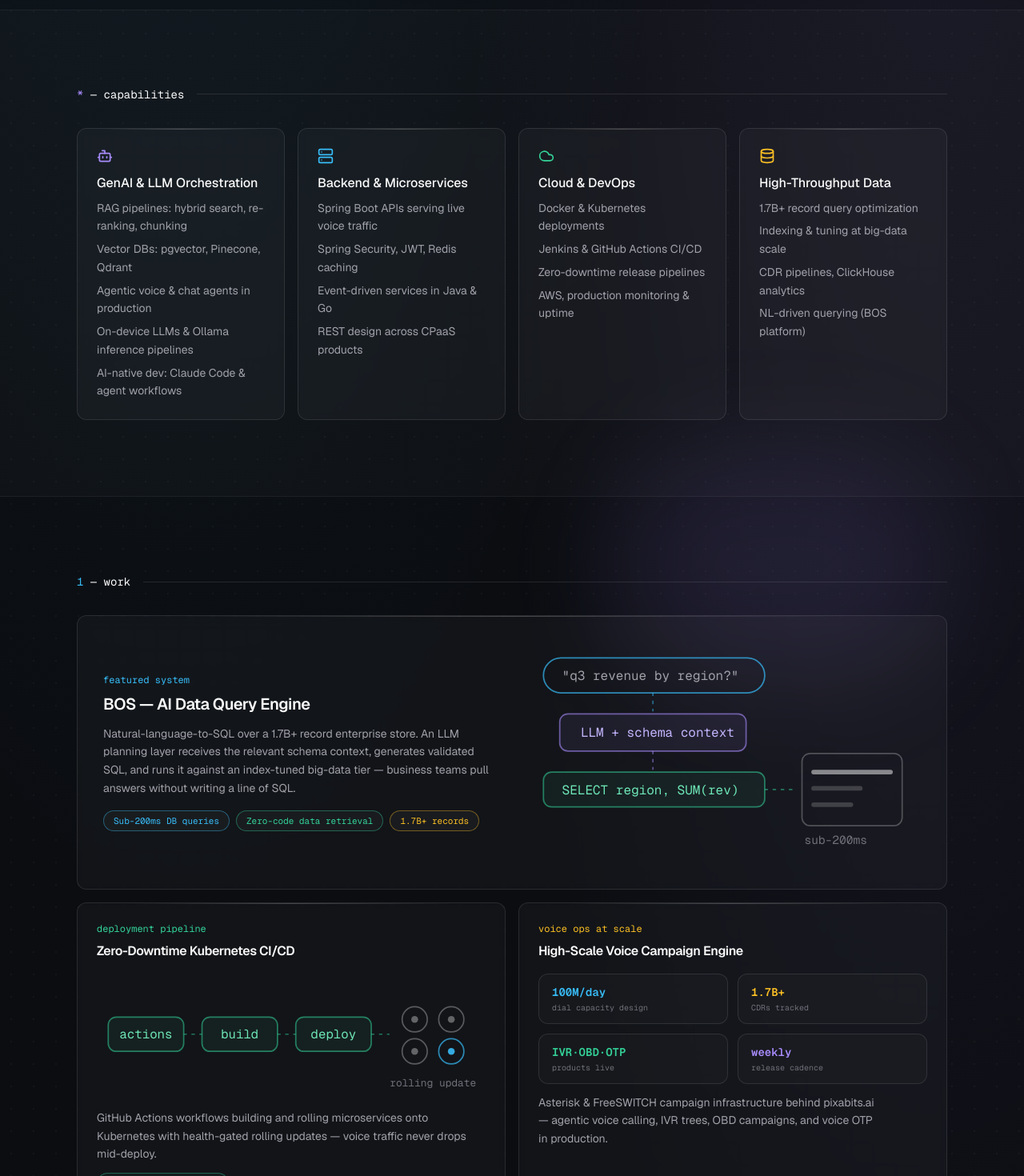
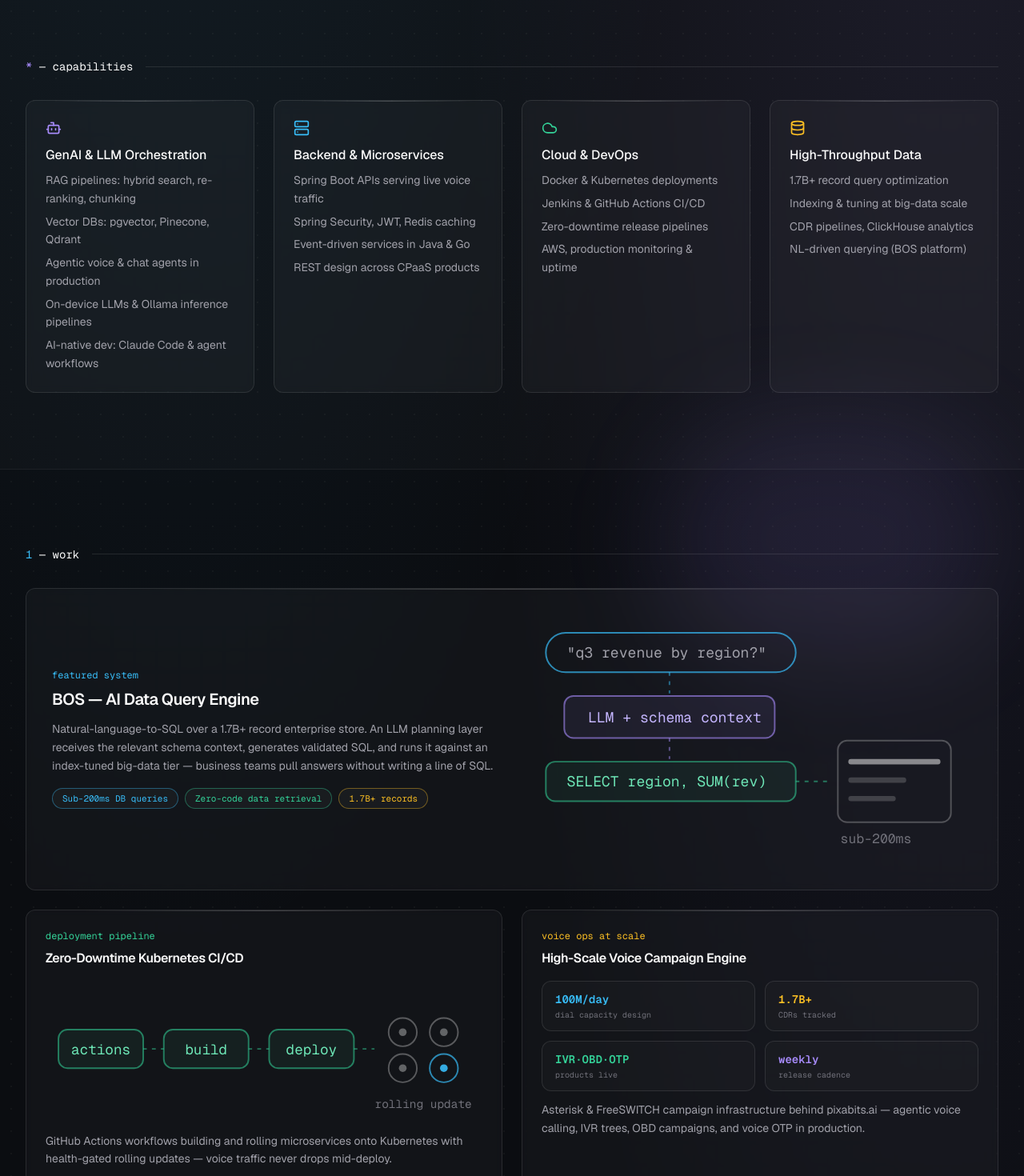
Before and after one commit to Vishal-coder309/Portfolio, a Next.js app: page / in a window 1280 px wide. Shown: the part 1120-2590 px from the top of the page at 80% size. Built offline with nearby package versions, Linux system fonts and the light colour scheme.

Commit message:
Widen layout to max-w-7xl, unify grid gaps at 6
- Nav + main containers: max-w-6xl -> max-w-7xl (1280px content column)
- All section grids standardized to gap-6
- Verified centered at 1920x1080: main 1280px wide, 313px/328px side margins

Co-Authored-By: Claude Fable 5 <noreply@anthropic.com>

```diff
--- a/app/components/FeaturedSystems.tsx
+++ b/app/components/FeaturedSystems.tsx
@@ -94,7 +94,7 @@ const voiceMetrics = [
 
 export default function FeaturedSystems() {
   return (
-    <div className="mt-8 grid gap-4 lg:grid-cols-2">
+    <div className="mt-8 grid gap-6 lg:grid-cols-2">
       {/* BOS — hero card */}
       <div
         className="glass grid items-center gap-8 rounded-xl border border-white/10 bg-white/[0.03] p-6 backdrop-blur-sm transition-colors duration-300 hover:border-signal/50 sm:grid-cols-2 sm:p-8 lg:col-span-2"
--- a/app/components/WorkGrid.tsx
+++ b/app/components/WorkGrid.tsx
@@ -38,7 +38,7 @@ export default function WorkGrid() {
   return (
     <>
       <motion.div
-        className="mt-8 grid gap-4 sm:grid-cols-2"
+        className="mt-8 grid gap-6 sm:grid-cols-2"
         variants={container}
         initial="hidden"
         whileInView="show"
--- a/app/page.tsx
+++ b/app/page.tsx
@@ -126,7 +126,7 @@ export default function Home() {
 
       {/* Glass nav */}
       <nav className="nav-drop fixed inset-x-0 top-0 z-50 border-b border-white/10 bg-canvas/80 backdrop-blur-md">
-        <div className="mx-auto flex w-full max-w-6xl items-center justify-between px-4 py-4 sm:px-6 lg:px-8">
+        <div className="mx-auto flex w-full max-w-7xl items-center justify-between px-4 py-4 sm:px-6 lg:px-8">
           <a href="#" className="font-mono text-sm font-semibold tracking-tight text-ink">
             vishal@yadav<span className="text-dim">:~</span>
           </a>
@@ -161,9 +161,9 @@ export default function Home() {
         </div>
       </nav>
 
-      <main className="mx-auto w-full max-w-6xl px-4 sm:px-6 lg:px-8">
+      <main className="mx-auto w-full max-w-7xl px-4 sm:px-6 lg:px-8">
         {/* Hero — bento console */}
-        <section className="relative grid gap-4 pt-28 sm:gap-6 sm:pt-32 lg:grid-cols-12">
+        <section className="relative grid gap-6 pt-28 sm:pt-32 lg:grid-cols-12">
           <div
             className="pointer-events-none absolute -top-10 left-1/2 -z-10 h-[300px] w-[600px] max-w-full -translate-x-1/2 rounded-full bg-signal/10 blur-[120px]"
             aria-hidden
@@ -318,7 +318,7 @@ export default function Home() {
         {/* Capabilities */}
         <section id="capabilities" className="band mt-16 scroll-mt-24 py-16 md:mt-24 md:py-24">
           <SectionHeading num="*" label="capabilities" color="text-grape" />
-          <div className="mt-8 grid gap-4 sm:grid-cols-2 lg:grid-cols-4">
+          <div className="mt-8 grid gap-6 sm:grid-cols-2 lg:grid-cols-4">
             {capabilities.map(({ title, Icon, color, items }, i) => (
               <div
                 key={title}
```
